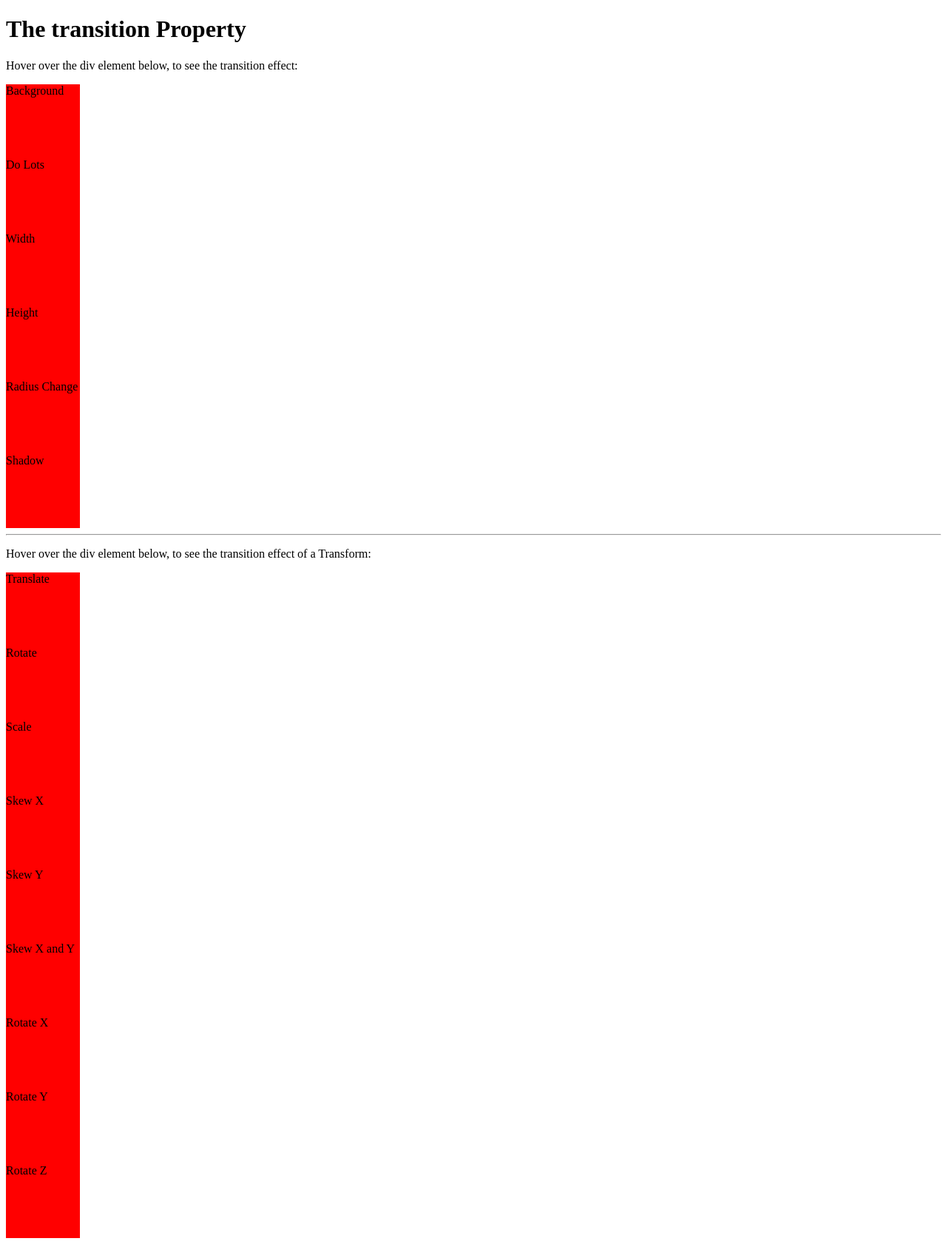
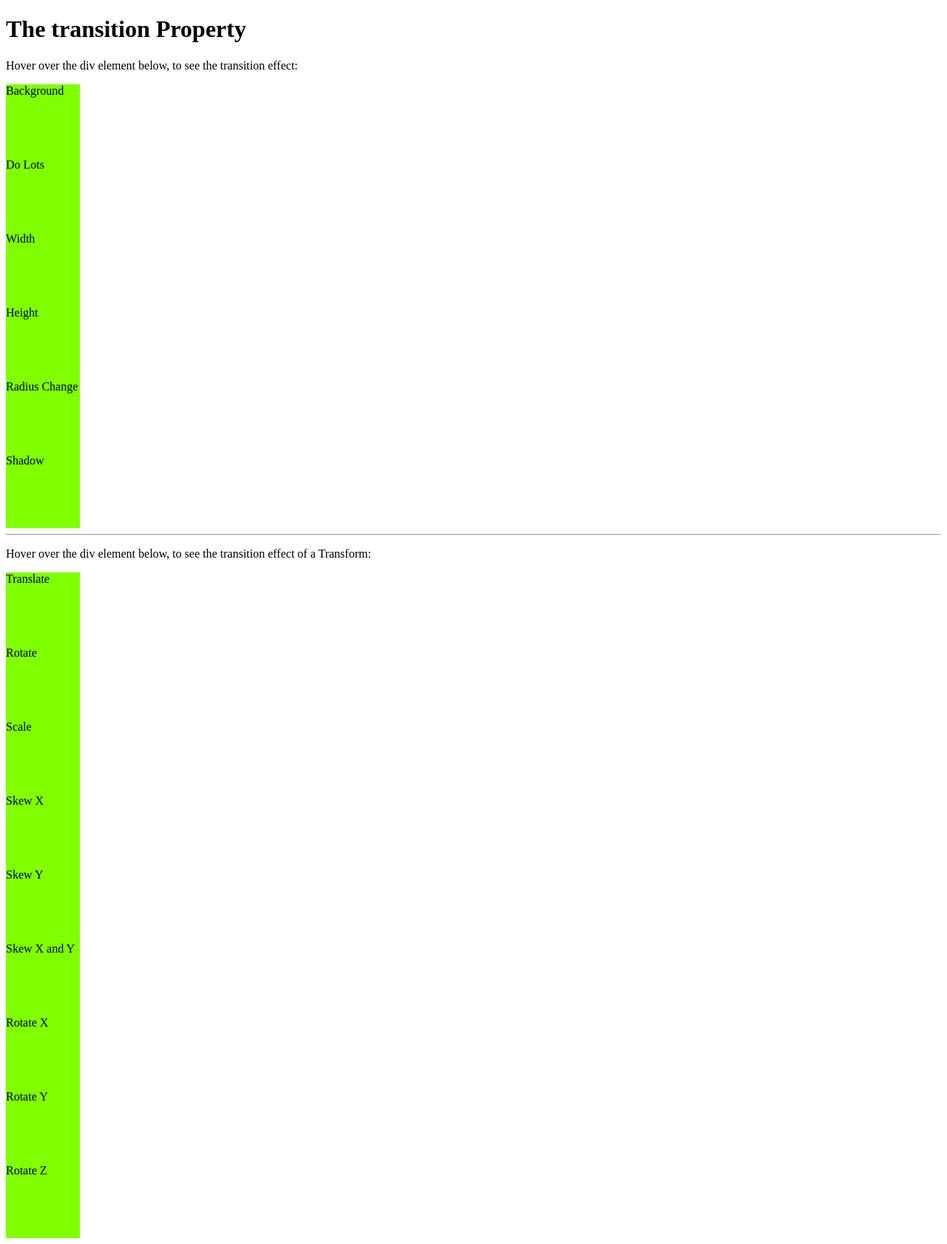
Before and after one commit to gtjames/gtjames.github.io, a Jekyll site: the page Transitions.html, which Jekyll copies as it is, in a window 1280 px wide. Shown: the whole page at 74% size. Built offline with Jekyll 4.4.1, drawn with Linux system fonts in a browser that asks for light colours.

Commit message:
Update Transitions.html

```diff
--- a/Transitions.html
+++ b/Transitions.html
@@ -5,7 +5,7 @@
 div {
   width: 100px;
   height: 100px;
-  background: red;
+  background: Chartreuse;
   transition: width 2s, height 3s, background 3s, transform 2s, border-radius 2s, box-shadow 2s, padding 2s;
 }
 
```
